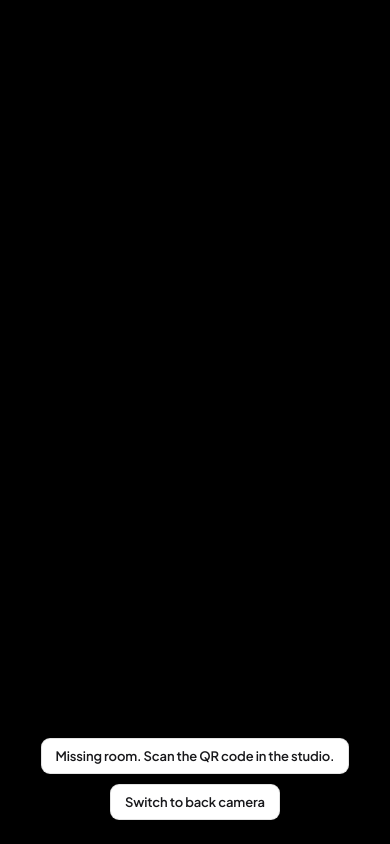
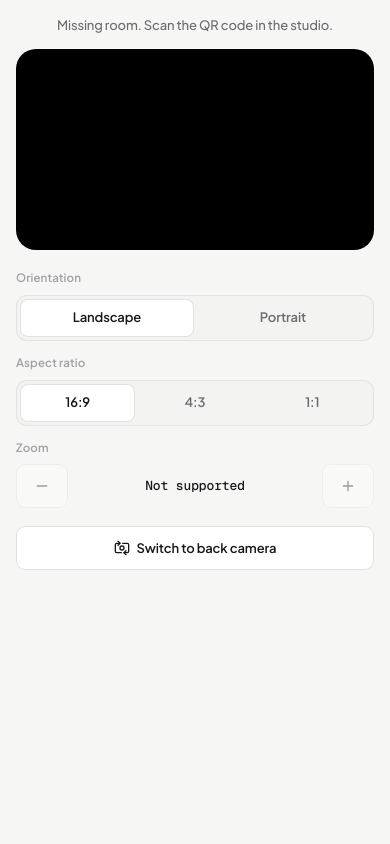
Before and after one commit to whynotramaa/w-arc, a Next.js app: page /cam in a window 390 px wide. Built offline with nearby package versions, Linux system fonts and the light colour scheme; a web font is replaced by a local one.

Commit message:
phone ccamera controls

```diff
--- a/app/cam/page.tsx
+++ b/app/cam/page.tsx
@@ -1,35 +1,68 @@
 "use client";
 
 import { useEffect, useRef, useState } from "react";
+import type { MediaConnection } from "peerjs";
+import { Minus, Plus, SwitchCamera } from "lucide-react";
+
+const RATIOS = { "16:9": 16 / 9, "4:3": 4 / 3, "1:1": 1 };
+type Ratio = keyof typeof RATIOS;
+type Zoom = { min: number; max: number; value: number };
+
+const size = (a: number, zoom?: number) =>
+  ({
+    aspectRatio: a,
+    width: { ideal: Math.round(a >= 1 ? 1920 : 1920 * a) },
+    height: { ideal: Math.round(a >= 1 ? 1920 / a : 1920) },
+    advanced: zoom === undefined ? [] : [{ zoom }],
+  }) as MediaTrackConstraints;
+
+const openCamera = (facing: string, a: number) =>
+  navigator.mediaDevices.getUserMedia({ video: { facingMode: facing, zoom: true, ...size(a) } as MediaTrackConstraints, audio: true });
 
 export default function CamPage() {
   const video = useRef<HTMLVideoElement>(null);
+  const stream = useRef<MediaStream | null>(null);
+  const call = useRef<MediaConnection | null>(null);
   const [status, setStatus] = useState("Starting camera…");
   const [facing, setFacing] = useState<"user" | "environment">("user");
+  const [portrait, setPortrait] = useState(false);
+  const [ratio, setRatio] = useState<Ratio>("16:9");
+  const [zoom, setZoom] = useState<Zoom | null>(null);
+  const aspect = portrait ? 1 / RATIOS[ratio] : RATIOS[ratio];
+
+  const attach = (s: MediaStream) => {
+    stream.current = s;
+    video.current!.srcObject = s;
+    call.current?.peerConnection?.getSenders().forEach(sender => {
+      const t = s.getTracks().find(t => t.kind === sender.track?.kind);
+      if (t) sender.replaceTrack(t);
+    });
+    const track = s.getVideoTracks()[0];
+    const z = (track.getCapabilities?.() as { zoom?: { min: number; max: number } }).zoom;
+    setZoom(z ? { min: z.min, max: z.max, value: (track.getSettings() as { zoom?: number }).zoom ?? z.min } : null);
+  };
+
+  const apply = (a: number, z = zoom?.value) => stream.current?.getVideoTracks()[0]?.applyConstraints(size(a, z)).catch(() => {});
 
   useEffect(() => {
-    let stream: MediaStream | undefined;
     let peer: import("peerjs").Peer | undefined;
     let slow: ReturnType<typeof setTimeout> | undefined;
     const room = new URLSearchParams(location.search).get("room");
     (async () => {
       if (!room) return setStatus("Missing room. Scan the QR code in the studio.");
-      stream = await navigator.mediaDevices.getUserMedia({
-        video: { facingMode: facing, width: { ideal: 1920 }, height: { ideal: 1080 } },
-        audio: true,
-      });
-      video.current!.srcObject = stream;
+      attach(await openCamera("user", RATIOS["16:9"]));
       await navigator.wakeLock?.request("screen").catch(() => {});
       const { Peer } = await import("peerjs");
       peer = new Peer();
       slow = setTimeout(() => setStatus("Can't reach the pairing server. Turn on Secure DNS and reload."), 10000);
       peer.on("open", () => {
         clearTimeout(slow);
-        const pc = peer!.call(room, stream!).peerConnection;
+        call.current = peer!.call(room, stream.current!);
+        const pc = call.current.peerConnection;
         setStatus("Connecting to the studio…");
         pc?.addEventListener("connectionstatechange", () => {
-          if (pc.connectionState === "connected") setStatus("Live. Hold the phone sideways.");
-          if (pc.connectionState === "failed") setStatus("Couldn't connect. Put both devices on the same Wi-Fi.");
+          if (pc.connectionState === "connected") setStatus("Live");
+          if (pc.connectionState === "failed") setStatus("Couldn't connect to the studio. Reload to try again.");
         });
       });
       peer.on("disconnected", () => !peer!.destroyed && peer!.reconnect());
@@ -42,24 +75,56 @@ export default function CamPage() {
     return () => {
       clearTimeout(slow);
       peer?.destroy();
-      stream?.getTracks().forEach(t => t.stop());
+      stream.current?.getTracks().forEach(t => t.stop());
     };
-  }, [facing]);
+  }, []);
+
+  const flip = async () => {
+    const f = facing === "user" ? "environment" : "user";
+    stream.current?.getTracks().forEach(t => t.stop());
+    setFacing(f);
+    attach(await openCamera(f, aspect).catch(e => (setStatus((e as Error).message), openCamera(facing, aspect))));
+  };
+  const pickOrientation = (p: boolean) => {
+    setPortrait(p);
+    apply(p ? 1 / RATIOS[ratio] : RATIOS[ratio]);
+  };
+  const pickRatio = (r: Ratio) => {
+    setRatio(r);
+    apply(portrait ? 1 / RATIOS[r] : RATIOS[r]);
+  };
+  const zoomBy = (d: number) => {
+    if (!zoom) return;
+    const value = Math.min(zoom.max, Math.max(zoom.min, Math.round((zoom.value + d) * 10) / 10));
+    setZoom({ ...zoom, value });
+    apply(aspect, value);
+  };
 
   return (
-    <main style={{ height: "100vh", display: "grid", placeItems: "end center", padding: 24, background: "#000", color: "#fff" }}>
-      <video
-        ref={video}
-        autoPlay
-        playsInline
-        muted
-        style={{ position: "fixed", inset: 0, width: "100%", height: "100%", objectFit: "cover", transform: facing === "user" ? "scaleX(-1)" : undefined }}
-      />
-      <div style={{ position: "relative", display: "grid", gap: 10, justifyItems: "center" }}>
-        <span className="btn">{status}</span>
-        <button className="btn primary" onClick={() => setFacing(f => (f === "user" ? "environment" : "user"))}>
-          Switch to {facing === "user" ? "back" : "front"} camera
-        </button>
+    <main className="cam">
+      <p className="cam-status">{status}</p>
+      <div className="cam-frame" style={{ "--a": aspect } as React.CSSProperties}>
+        <video ref={video} autoPlay playsInline muted style={{ transform: facing === "user" ? "scaleX(-1)" : undefined }} />
+      </div>
+      <div className="cam-controls">
+        <div className="label">Orientation</div>
+        <div className="seg">
+          <button aria-pressed={!portrait} onClick={() => pickOrientation(false)}>Landscape</button>
+          <button aria-pressed={portrait} onClick={() => pickOrientation(true)}>Portrait</button>
+        </div>
+        <div className="label">Aspect ratio</div>
+        <div className="seg">
+          {(Object.keys(RATIOS) as Ratio[]).map(r => (
+            <button key={r} aria-pressed={ratio === r} onClick={() => pickRatio(r)}>{portrait ? r.split(":").reverse().join(":") : r}</button>
+          ))}
+        </div>
+        <div className="label">Zoom</div>
+        <div className="cam-zoom">
+          <button className="btn" aria-label="Zoom out" disabled={!zoom || zoom.value <= zoom.min} onClick={() => zoomBy(-0.5)}><Minus size={16} /></button>
+          <span className="mono">{zoom ? `${zoom.value.toFixed(1)}×` : "Not supported"}</span>
+          <button className="btn" aria-label="Zoom in" disabled={!zoom || zoom.value >= zoom.max} onClick={() => zoomBy(0.5)}><Plus size={16} /></button>
+        </div>
+        <button className="btn" onClick={flip}><SwitchCamera size={16} />Switch to {facing === "user" ? "back" : "front"} camera</button>
       </div>
     </main>
   );
--- a/app/globals.css
+++ b/app/globals.css
@@ -287,3 +287,22 @@ kbd {
   .canvas-area { padding: 16px 16px 16px 76px; }
   .rail { left: 12px; }
 }
+
+.cam {
+  height: 100dvh; overflow-y: auto;
+  display: flex; flex-direction: column; align-items: center; gap: 14px;
+  padding: 16px 16px calc(16px + env(safe-area-inset-bottom));
+}
+.cam-status { margin: 0; color: var(--muted); font-size: 13px; text-align: center; }
+.cam-frame {
+  width: min(100%, calc(55dvh * var(--a))); aspect-ratio: var(--a);
+  flex-shrink: 0; overflow: hidden; border-radius: var(--r-card); background: #000;
+}
+.cam-frame video { width: 100%; height: 100%; object-fit: cover; display: block; }
+.cam-controls { width: 100%; max-width: 420px; display: grid; gap: 8px; }
+.cam-controls .label { margin-top: 6px; }
+.cam-controls .seg button { height: 38px; font-size: 13px; }
+.cam-controls > .btn { height: 44px; margin-top: 10px; }
+.cam-zoom { display: grid; grid-template-columns: 52px 1fr 52px; align-items: center; gap: 8px; text-align: center; }
+.cam-zoom .btn { height: 44px; padding: 0; }
+.cam-zoom .btn:disabled { opacity: 0.4; cursor: default; }
--- a/components/Studio.tsx
+++ b/components/Studio.tsx
@@ -860,7 +860,7 @@ export default function Studio() {
             />
           )}
         </div>
-        <video ref={videoRef} muted playsInline hidden />
+        <video ref={videoRef} muted playsInline style={{ position: "fixed", width: 2, height: 2, opacity: 0, pointerEvents: "none" }} />
       </main>
 
       <aside className="inspector">
```
